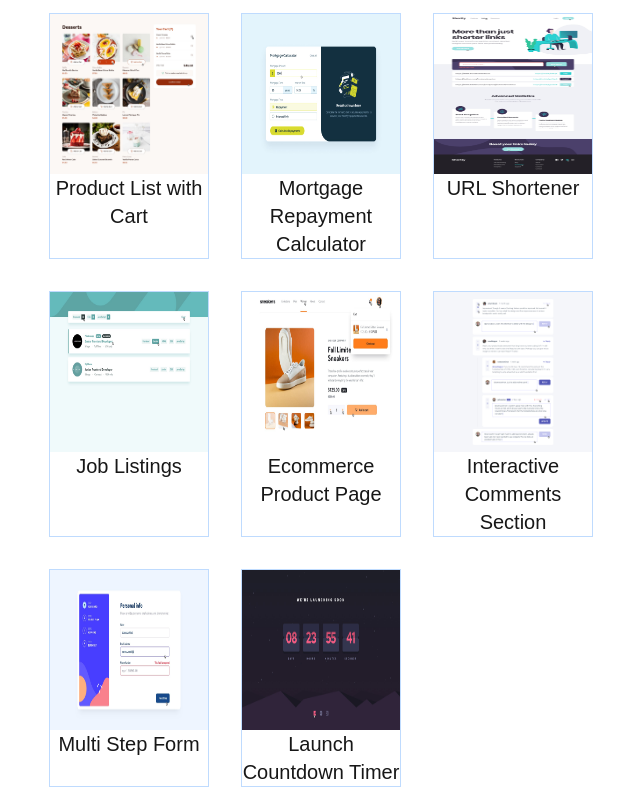
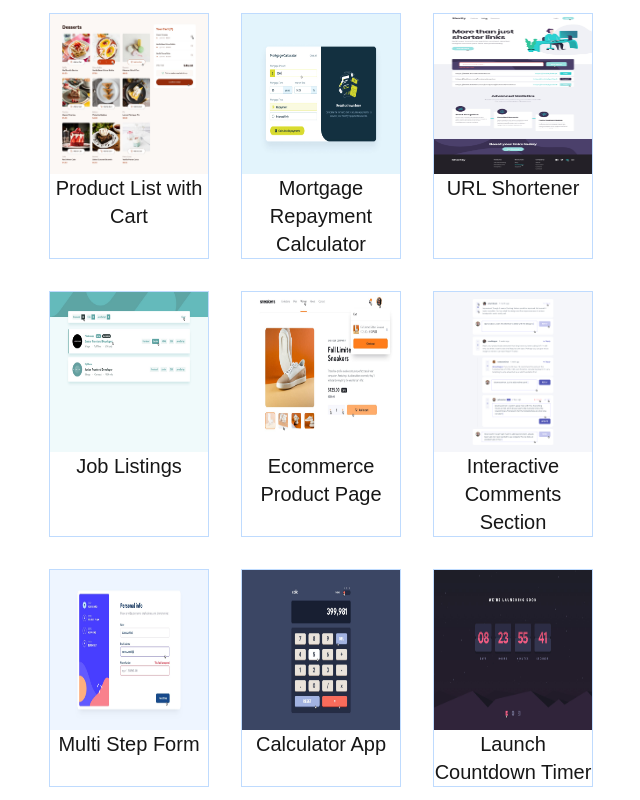
Before and after one commit to jialatteo/frontend-mentor-react-tailwind, a Next.js app: page / in a window 1280 px wide. Shown: the whole page, without its empty margins (319-959 px from the left). Built offline with nearby package versions, Linux system fonts and the light colour scheme.

Commit message:
Add calculator app page

```diff
--- a/src/app/page.js
+++ b/src/app/page.js
@@ -81,6 +81,18 @@ export default function Home() {
         </a>
         <a
           className="w-40 border border-blue-200 text-center text-xl hover:border-blue-600 hover:text-blue-600 hover:underline"
+          href="/calculator-app"
+        >
+          <img
+            className="h-40 w-40"
+            src="/calculator-app/active-states-theme-1.jpg"
+            alt="calculator-app"
+          />
+          Calculator App
+        </a>
+
+        <a
+          className="w-40 border border-blue-200 text-center text-xl hover:border-blue-600 hover:text-blue-600 hover:underline"
           href="/launch-countdown-timer"
         >
           <img
```
